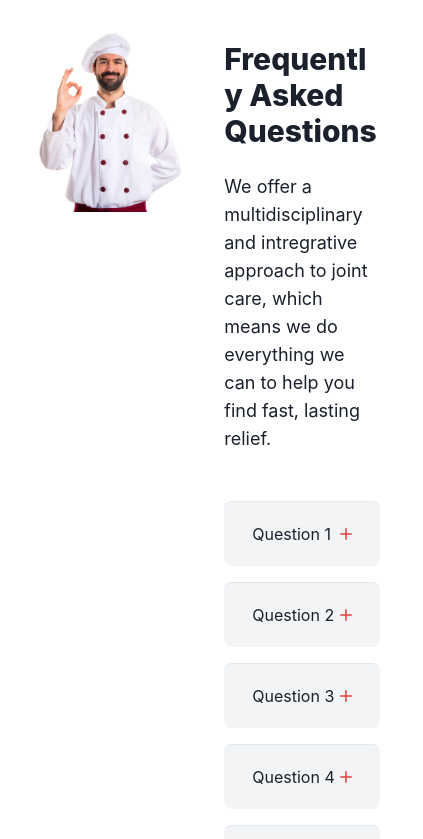
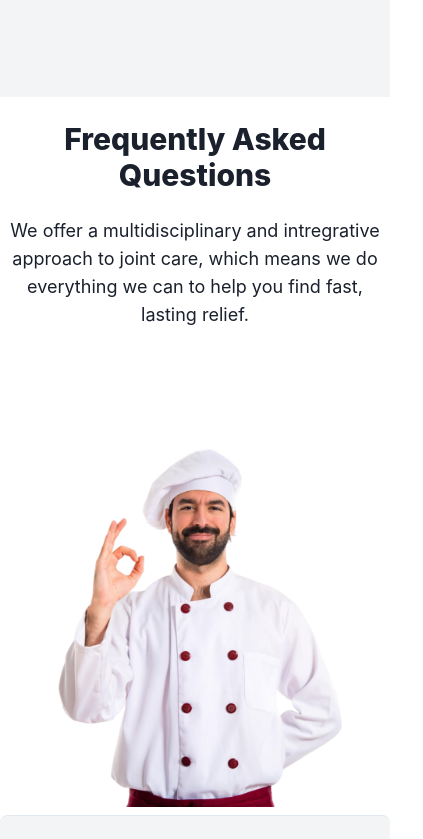
Before and after one commit to Arayanmemon/Foodo, a React (Vite) app in the folder Foodo-Frontend/: page / in a window 390 px wide. Shown: the part 2040-2879 px from the top of the page, 423 px wide, since content can reach past the window. Built offline with nearby package versions, Linux system fonts and the light colour scheme.

Commit message:
made footer responsive

```diff
--- a/Foodo-Frontend/src/components/FeedbackCard.jsx
+++ b/Foodo-Frontend/src/components/FeedbackCard.jsx
@@ -3,7 +3,7 @@ import React from 'react'
 export default function FeedbackCard() {
   return (
 
-      <div className='w-1/4 h-auto shadow-lg bg-white py-4 rounded-md'>
+      <div className='w-[15rem] h-auto shadow-lg bg-white py-4 rounded-md'>
         <div className='text-left px-3 mt-6'>
           <div className='flex justify-between'>
             <span>Jeeny Wilson</span>
--- a/Foodo-Frontend/src/sections/Feedback.jsx
+++ b/Foodo-Frontend/src/sections/Feedback.jsx
@@ -10,7 +10,7 @@ function Feedback() {
       <p className='text-xl pb-5'>It is a long established fact that a reader will distracted by the readable content of a page when looking at its layout.</p>
       </div>
 
-      <div className='flex justify-around items-center my-10'>
+      <div className='flex md:justify-around items-center my-10 flex-col md:flex-row gap-4'>
 
           <FeedbackCard />
           <FeedbackCard />
--- a/Foodo-Frontend/src/sections/Footer.jsx
+++ b/Foodo-Frontend/src/sections/Footer.jsx
@@ -1,20 +1,26 @@
 import React from 'react'
 import chef2 from '../assets/images/chef2.png'
-import {Accordion, AccordionItem, AccordionButton, AccordionPanel, Box} from '@chakra-ui/react'
-import { MinusIcon, AddIcon,  } from '@chakra-ui/icons'
+import { Accordion, AccordionItem, AccordionButton, AccordionPanel, Box } from '@chakra-ui/react'
+import { MinusIcon, AddIcon, } from '@chakra-ui/icons'
 
 function Footer() {
     let isExpanded = false
     return (
-    <div className='pt-10 flex justify-around items-start' >
+        <div>
+            <div className='lg:w-[40rem] lg:text-left lg:ml-[49rem] text-center lg:hidden'>
+                <h2 className='text-3xl my-6 font-extrabold'>Frequently Asked Questions</h2>
+                <p className='text-lg mb-12'>We offer a multidisciplinary and intregrative approach to joint care, which means we do everything we can to help you find fast, lasting relief.</p>
+            </div>
+
+            <div className='pt-10 flex justify-around items-start flex-wrap gap-2' >
                 {/* image */}
-      <div className='w-1/2'>
+                <div className='lg:w-[45rem] w-[30rem]'>
                     <img src={chef2} alt="Chef" className='' />
                 </div>
 
                 {/* faqs */}
-      <div className='w-2/5'>
-        <div className=''>
+                <div className='lg:w-[40rem] w-[25rem]'>
+                    <div className='text-left hidden lg:block'>
                         <h2 className='text-3xl my-6 font-extrabold'>Frequently Asked Questions</h2>
                         <p className='text-lg mb-12'>We offer a multidisciplinary and intregrative approach to joint care, which means we do everything we can to help you find fast, lasting relief.</p>
                     </div>
@@ -29,9 +35,9 @@ function Footer() {
                                                 Question 1
                                             </Box>
                                             {isExpanded ? (
-                        <MinusIcon fontSize='12px' color='red.500'/>
+                                                <MinusIcon fontSize='12px' color='red.500' />
                                             ) : (
-                        <AddIcon fontSize='12px' color='red.500'/>
+                                                <AddIcon fontSize='12px' color='red.500' />
                                             )}
                                         </AccordionButton>
                                     </h2>
@@ -53,9 +59,9 @@ function Footer() {
                                                 Question 2
                                             </Box>
                                             {isExpanded ? (
-                        <MinusIcon fontSize='12px' color='red.500'/>
+                                                <MinusIcon fontSize='12px' color='red.500' />
                                             ) : (
-                        <AddIcon fontSize='12px' color='red.500'/>
+                                                <AddIcon fontSize='12px' color='red.500' />
                                             )}
                                         </AccordionButton>
                                     </h2>
@@ -77,9 +83,9 @@ function Footer() {
                                                 Question 3
                                             </Box>
                                             {isExpanded ? (
-                        <MinusIcon fontSize='12px' color='red.500'/>
+                                                <MinusIcon fontSize='12px' color='red.500' />
                                             ) : (
-                        <AddIcon fontSize='12px' color='red.500'/>
+                                                <AddIcon fontSize='12px' color='red.500' />
                                             )}
                                         </AccordionButton>
                                     </h2>
@@ -101,9 +107,9 @@ function Footer() {
                                                 Question 4
                                             </Box>
                                             {isExpanded ? (
-                        <MinusIcon fontSize='12px' color='red.500'/>
+                                                <MinusIcon fontSize='12px' color='red.500' />
                                             ) : (
-                        <AddIcon fontSize='12px' color='red.500'/>
+                                                <AddIcon fontSize='12px' color='red.500' />
                                             )}
                                         </AccordionButton>
                                     </h2>
@@ -125,9 +131,9 @@ function Footer() {
                                                 Question 5
                                             </Box>
                                             {isExpanded ? (
-                        <MinusIcon fontSize='12px' color='red.500'/>
+                                                <MinusIcon fontSize='12px' color='red.500' />
                                             ) : (
-                        <AddIcon fontSize='12px' color='red.500'/>
+                                                <AddIcon fontSize='12px' color='red.500' />
                                             )}
                                         </AccordionButton>
                                     </h2>
@@ -143,6 +149,7 @@ function Footer() {
                     </Accordion>
                 </div>
             </div>
+        </div>
     )
 }
 
```
Lines whose indentation alone changed are shown as unchanged.
